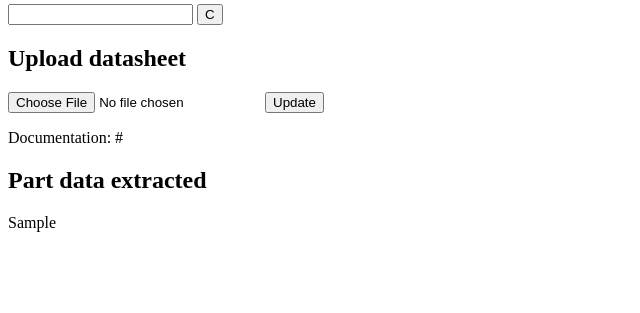
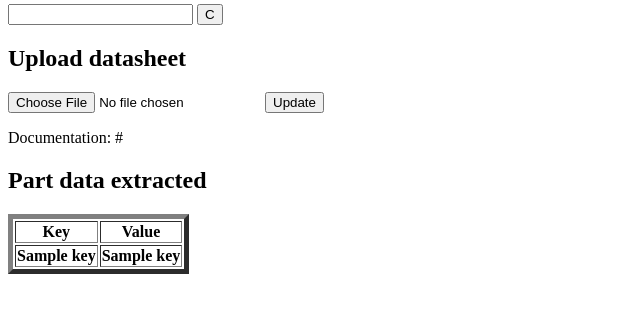
Before and after one commit to s5730817/epms, a Python web app: template epms/templates/part.html in a window 1280 px wide. Shown: the part 170-483 px from the top of the page, without its empty margins (0-640 px from the left). Run offline with Jinja, Linux system fonts and the light colour scheme; the template is opened without the code that fills it: most values are stand-ins (such as "Sample title", 1, 10 or a date in 2020); lists and menus that the app fills with data are empty.

Commit message:
Show parsed data as a table

```diff
--- a/epms/templates/part.html
+++ b/epms/templates/part.html
@@ -25,5 +25,18 @@
         {%- endif -%}
 <p>Documentation: {{ part.doc_link }}</p>
 <h2>Part data extracted</h2>
-{{ part_data }}
+<table border="5">
+    <tr>
+        <th>Key</th>
+        <th>Value</th>
+    </tr>
+    {% for key in part_data %}
+        <tr>
+            <th>{{ key }}</th>
+            <th>{{ part_data[key] }}</th>
+        </tr>
+    {% endfor %}
+
+</table>
+
 {% endblock %}
```
